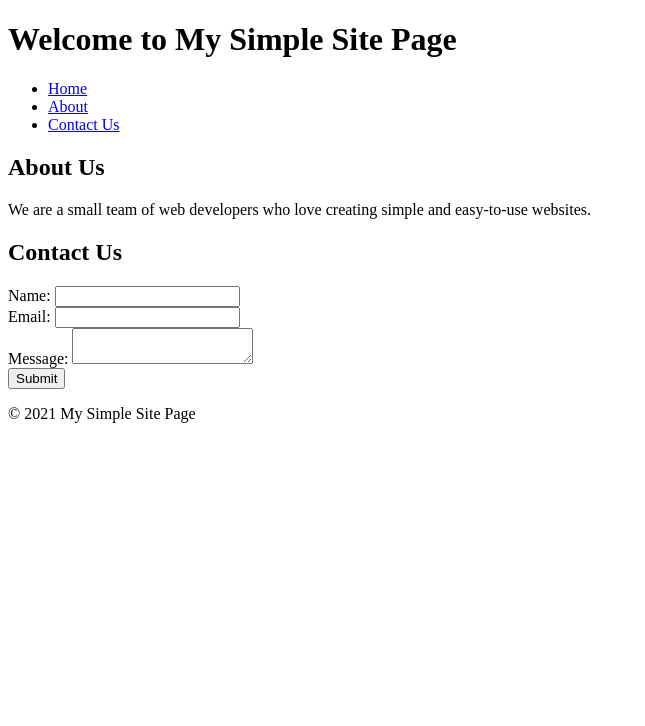
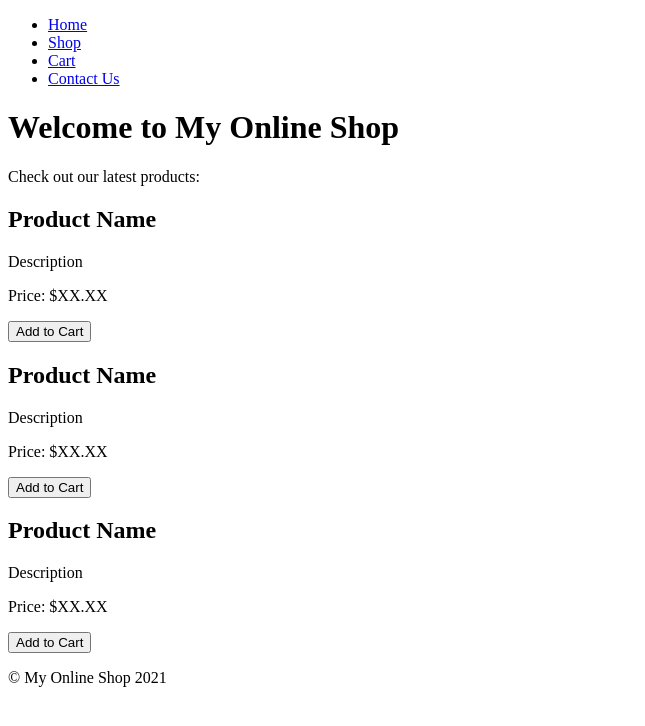
Before and after one commit to jorsim228/practice, a plain HTML site: page index.html in a window 1280 px wide. Shown: the whole page, without its empty margins (0-645 px from the left). Drawn offline with Linux system fonts and the light colour scheme.

Commit message:
Add files via upload

```diff
--- a/index.html
+++ b/index.html
@@ -1,38 +1,43 @@
 <!DOCTYPE html>
 <html>
 <head>
- <title>My Simple Site Page</title>
+ <title>My Online Shop</title>
 </head>
 <body>
  <header>
-  <h1>Welcome to My Simple Site Page</h1>
+  <nav>
+   <ul>
+    <li><a href="#">Home</a></li>
+    <li><a href="#">Shop</a></li>
+    <li><a href="#">Cart</a></li>
+    <li><a href="#">Contact Us</a></li>
+   </ul>
+  </nav>
  </header>
- <nav>
-  <ul>
-   <li><a href="#">Home</a></li>
-   <li><a href="#">About</a></li>
-   <li><a href="#">Contact Us</a></li>
-  </ul>
- </nav>
  <main>
-  <h2>About Us</h2>
-  <p>We are a small team of web developers who love creating simple and easy-to-use websites.</p>
-  <h2>Contact Us</h2>
-  <form>
-   <label for="name">Name:</label>
-   <input type="text" id="name" name="name"><br>
-
-   <label for="email">Email:</label>
-   <input type="email" id="email" name="email"><br>
-
-   <label for="message">Message:</label>
-   <textarea id="message" name="message"></textarea><br>
-
-   <input type="submit" value="Submit">
-  </form>
+  <h1>Welcome to My Online Shop</h1>
+  <p>Check out our latest products:</p>
+  <div class="product">
+   <h2>Product Name</h2>
+   <p>Description</p>
+   <p>Price: $XX.XX</p>
+   <button>Add to Cart</button>
+  </div>
+  <div class="product">
+   <h2>Product Name</h2>
+   <p>Description</p>
+   <p>Price: $XX.XX</p>
+   <button>Add to Cart</button>
+  </div>
+  <div class="product">
+   <h2>Product Name</h2>
+   <p>Description</p>
+   <p>Price: $XX.XX</p>
+   <button>Add to Cart</button>
+  </div>
  </main>
  <footer>
-  <p>&copy; 2021 My Simple Site Page</p>
+  <p>&copy; My Online Shop 2021</p>
  </footer>
 </body>
 </html>
```
